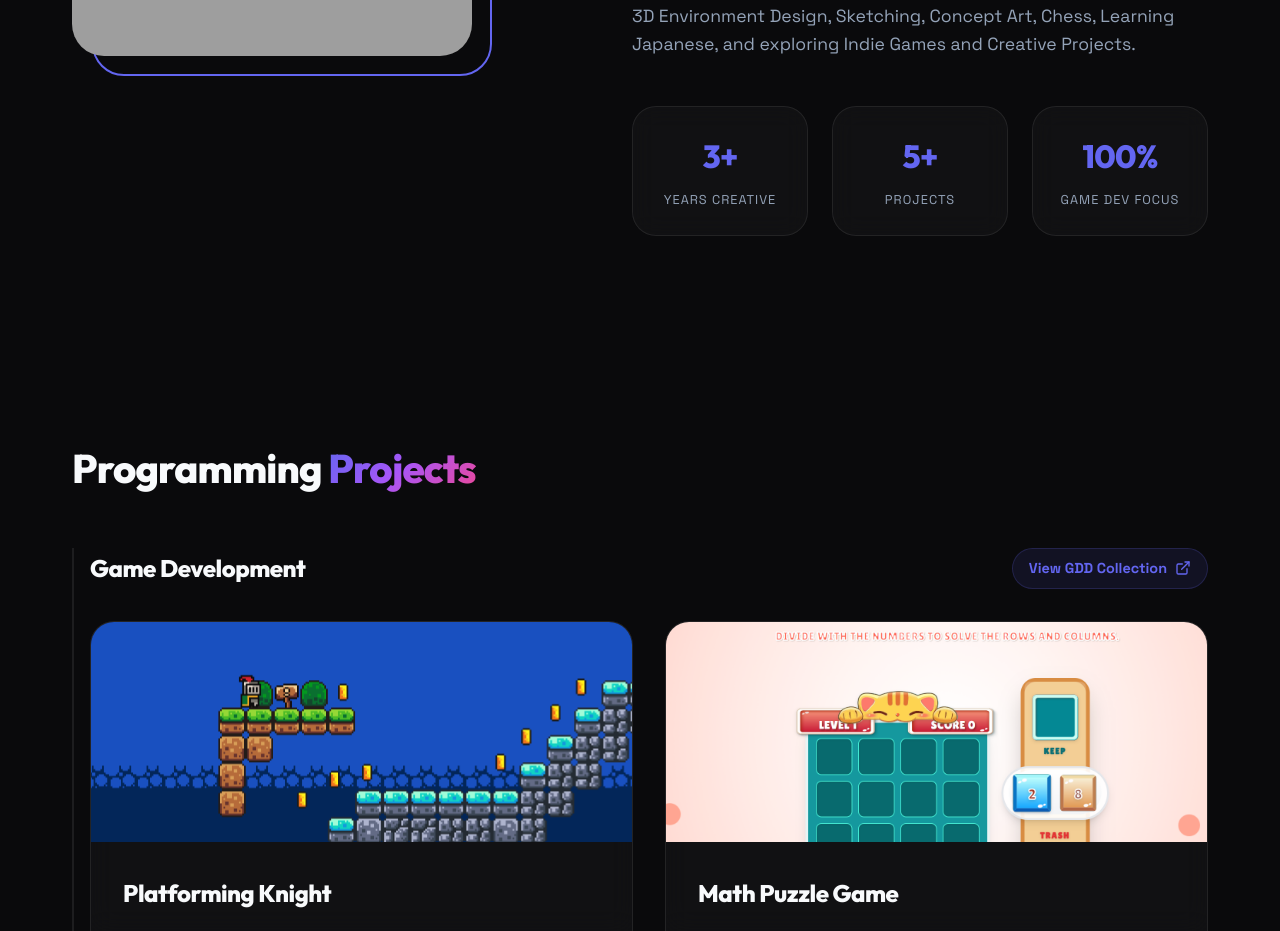
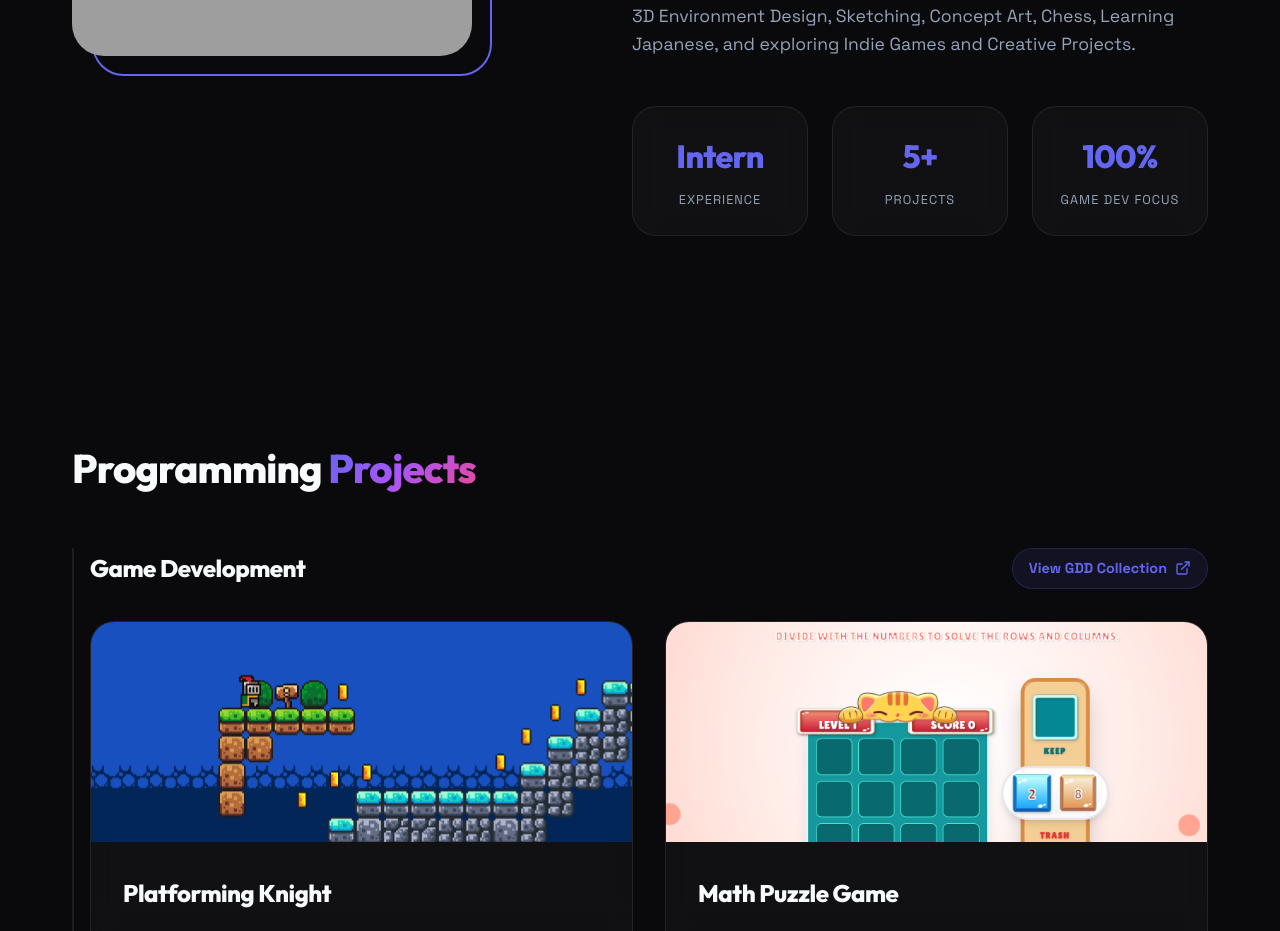
Before and after one commit to lucky20T/Portfolio-ver-2, a React (Vite) app: page / in a window 1280 px wide. Shown: the part 1423-2354 px from the top of the page. Built offline with nearby package versions, Linux system fonts and the light colour scheme; grey boxes are pictures that could not be loaded.

Commit message:
Updated stat block to Intern Experience

```diff
--- a/src/components/About.jsx
+++ b/src/components/About.jsx
@@ -41,8 +41,8 @@ const About = () => {
 
             <div className="stats-grid">
               <div className="stat-card glass-card">
-                <h3>3+</h3>
-                <p>Years Creative</p>
+                <h3>Intern</h3>
+                <p>Experience</p>
               </div>
               <div className="stat-card glass-card">
                 <h3>5+</h3>
```
